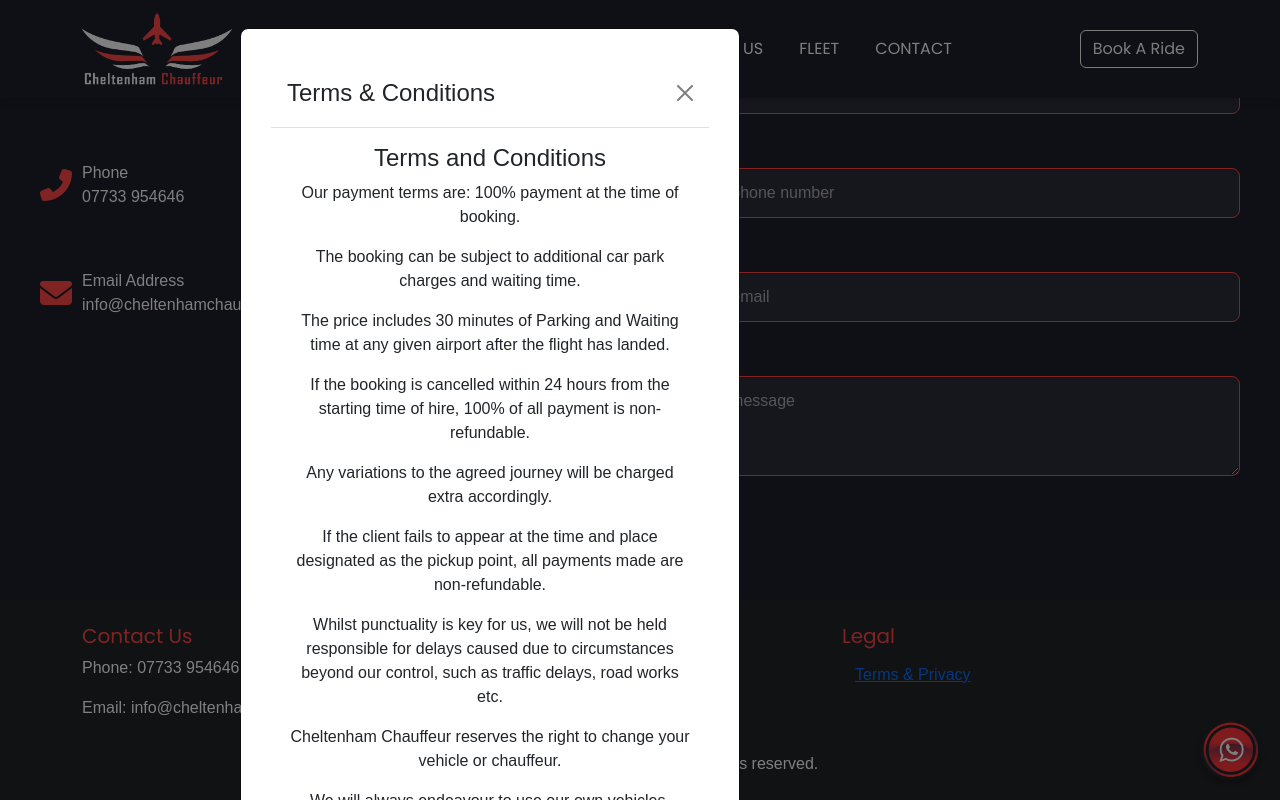
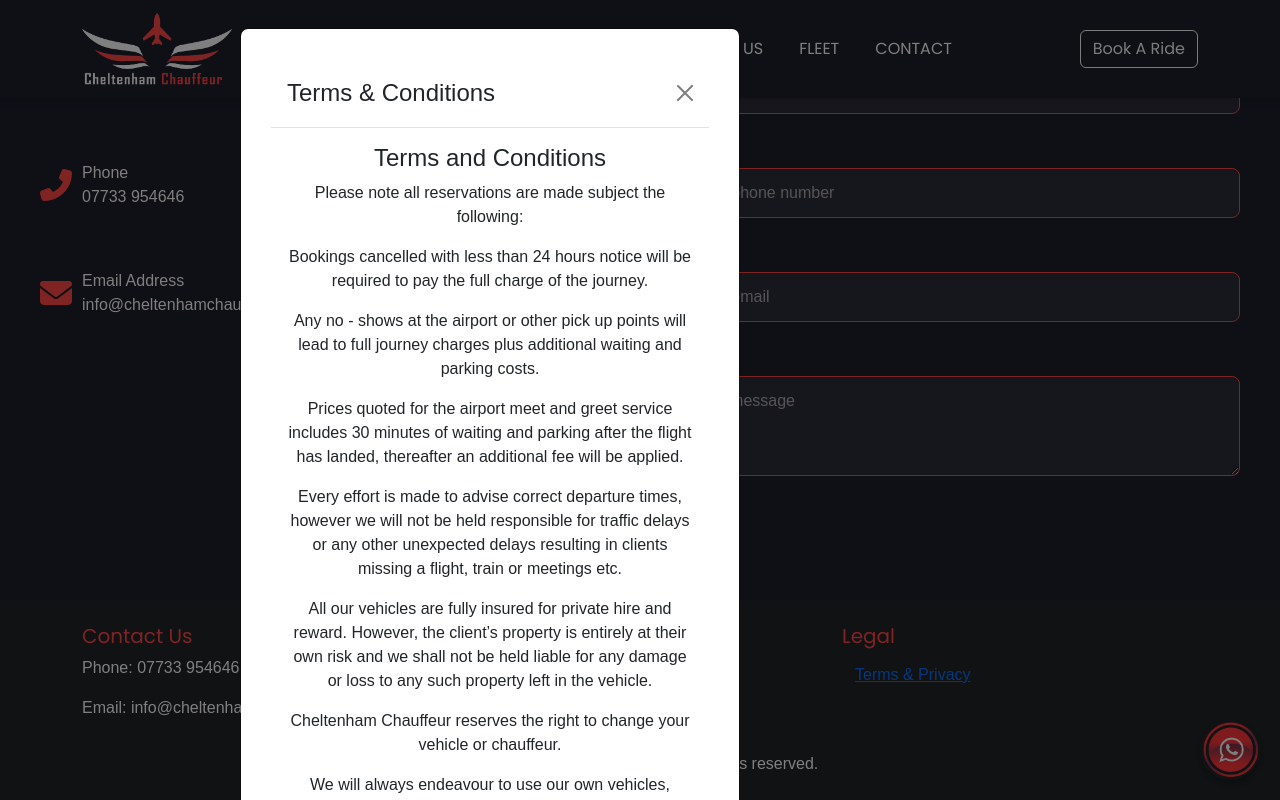
Before and after one commit to danyaljbarkhail/cheltenhamchauffeur, a React (Create React App) app: page / in a window 1280 px wide. Both pictures are taken after a click on the button "Terms & Privacy". Shown: the part 3149-3949 px from the top of the page. Built offline with nearby package versions, Linux system fonts and the light colour scheme.

Commit message:
Update TermsModal.js

```diff
--- a/src/components/TermsModal.js
+++ b/src/components/TermsModal.js
@@ -20,59 +20,36 @@
         <Modal.Body>
           <h4>Terms and Conditions</h4>
           <p>
-            Our payment terms are: 100% payment at the time of booking.
+Please note all reservations are made subject the following:
           </p>
           <p>
-            The booking can be subject to additional car park charges and waiting time.
+Bookings cancelled with less than 24 hours notice will be required to pay the full charge of the journey.
           </p>
           <p>
-            The price includes 30 minutes of Parking and Waiting time at any given airport after the flight has landed.
+Any no - shows at the airport or other pick up points will lead to full journey charges plus additional waiting and parking costs.
           </p>
           <p>
-            If the booking is cancelled within 24 hours from the starting time of hire, 100% of all payment is non-refundable.
+Prices quoted for the airport meet and greet service includes 30 minutes of waiting and parking after the flight has landed, thereafter an additional fee will be applied.
           </p>
           <p>
-            Any variations to the agreed journey will be charged extra accordingly.
+Every effort is made to advise correct departure times, however we will not be held responsible for traffic delays or any other unexpected delays resulting in clients missing a flight, train or meetings etc.
           </p>
           <p>
-            If the client fails to appear at the time and place designated as the pickup point, all payments made are non-refundable.
+All our vehicles are fully insured for private hire and reward. However, the client’s property is entirely at their own risk and we shall not be held liable for any damage or loss to any such property left in the vehicle.
           </p>
           <p>
-            Whilst punctuality is key for us, we will not be held responsible for delays caused due to circumstances beyond our control, such as traffic delays, road works etc.
+Cheltenham Chauffeur reserves the right to change your vehicle or chauffeur.
           </p>
           <p>
-            Cheltenham Chauffeur reserves the right to change your vehicle or chauffeur.
+We will always endeavour to use our own vehicles, however, on occasions we may have to use a sub-contractor.
           </p>
           <p>
-            We will always endeavour to use our own vehicles, however, on occasions we may have to use a sub-contractor.
+Any damage caused to the vehicle on hire by the client, internally or externally, will be billed to the client accordingly for repairs and valeting.
           </p>
           <p>
-            Any damage caused to the vehicle on hire by the client, internally or externally, will be billed to the client accordingly for repairs and valeting.
+We will never supply your email contact details to any third party, but by emailing us you agree to Cheltenham Chauffeur contacting you by email or any other means.
           </p>
-          <p>
-            We will never supply your email contact details to any third party, but by emailing us you agree to Cheltenham Chauffeur contacting you by email or any other means.
-          </p>
-          <p>
-            Our chauffeurs will travel by the best possible route according to their judgement, unless instructed otherwise by the customer.
-          </p>
-          <p>
-            All our vehicles are fully insured for private hire and reward. However, the client’s property is entirely at their own risk and we shall not be held liable for any damage or loss to any such property left in the vehicle.
-          </p>
-          <p>
-            If any item is left by the client in the car at point of dismemberment and the chauffeur has departed, we will either store it in our office and the client may collect it. If the chauffeur is required to return to your address to return the item, this will be charged at an additional booking rate.
-          </p>
-          <p>
-            We reserve the right to refuse to transport any client who is understood to be under the influence of alcohol or drugs and/or whose behaviour is likely to pose a threat to either the chauffeur, any fellow passenger, or the public.
-          </p>
-          <p>
-            We maintain a strict no-smoking policy in all our vehicles.
-          </p>
-          <p>
-            General quotations do not allow for public holidays, such as Christmas or New Year’s Eve, when there may be additional surcharge. Please inform us if the proposed booking falls on a bank holiday or any other special date.
-          </p>
-          <p>
-            Your statutory rights are not affected by our Terms and Conditions.
-          </p>
+
         </Modal.Body>
         <Modal.Footer>
           <Button variant="secondary" onClick={handleClose}>
```
